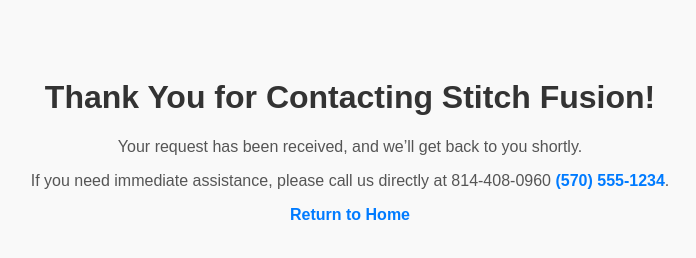
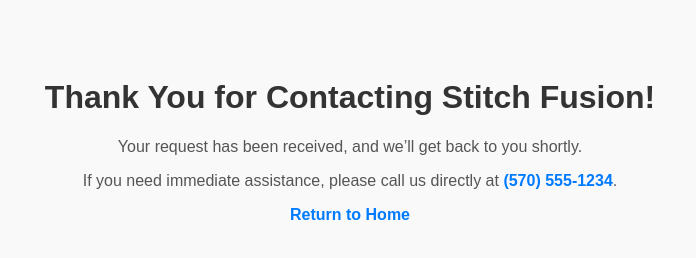
Before and after one commit to Stitchfusion/my-website2, a plain HTML site: page contact-received.html in a window 1280 px wide. Shown: the whole page, without its empty margins (290-986 px from the left). Drawn offline with Linux system fonts and the light colour scheme.

Commit message:
Add files via upload

```diff
--- a/contact-received.html
+++ b/contact-received.html
@@ -27,7 +27,7 @@
 <body>
     <h1>Thank You for Contacting Stitch Fusion!</h1>
     <p>Your request has been received, and we’ll get back to you shortly.</p>
-    <p>If you need immediate assistance, please call us directly at 814-408-0960 <a href="tel:5705551234">(570) 555-1234</a>.</p>
+    <p>If you need immediate assistance, please call us directly at  <a href="tel:8144080960">(570) 555-1234</a>.</p>
     <a href="https://stitchfusion.github.io">Return to Home</a>
 </body>
 </html>
```
